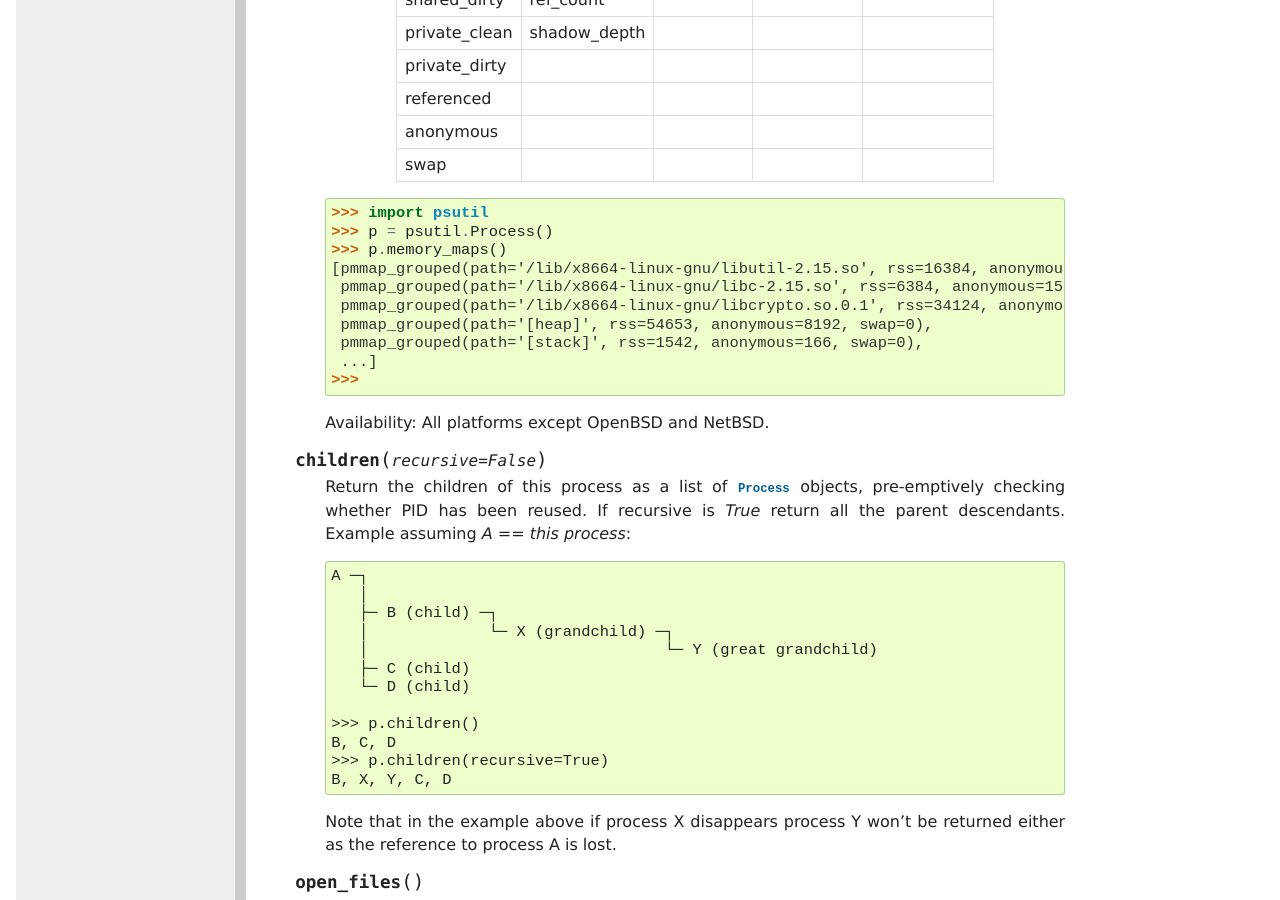
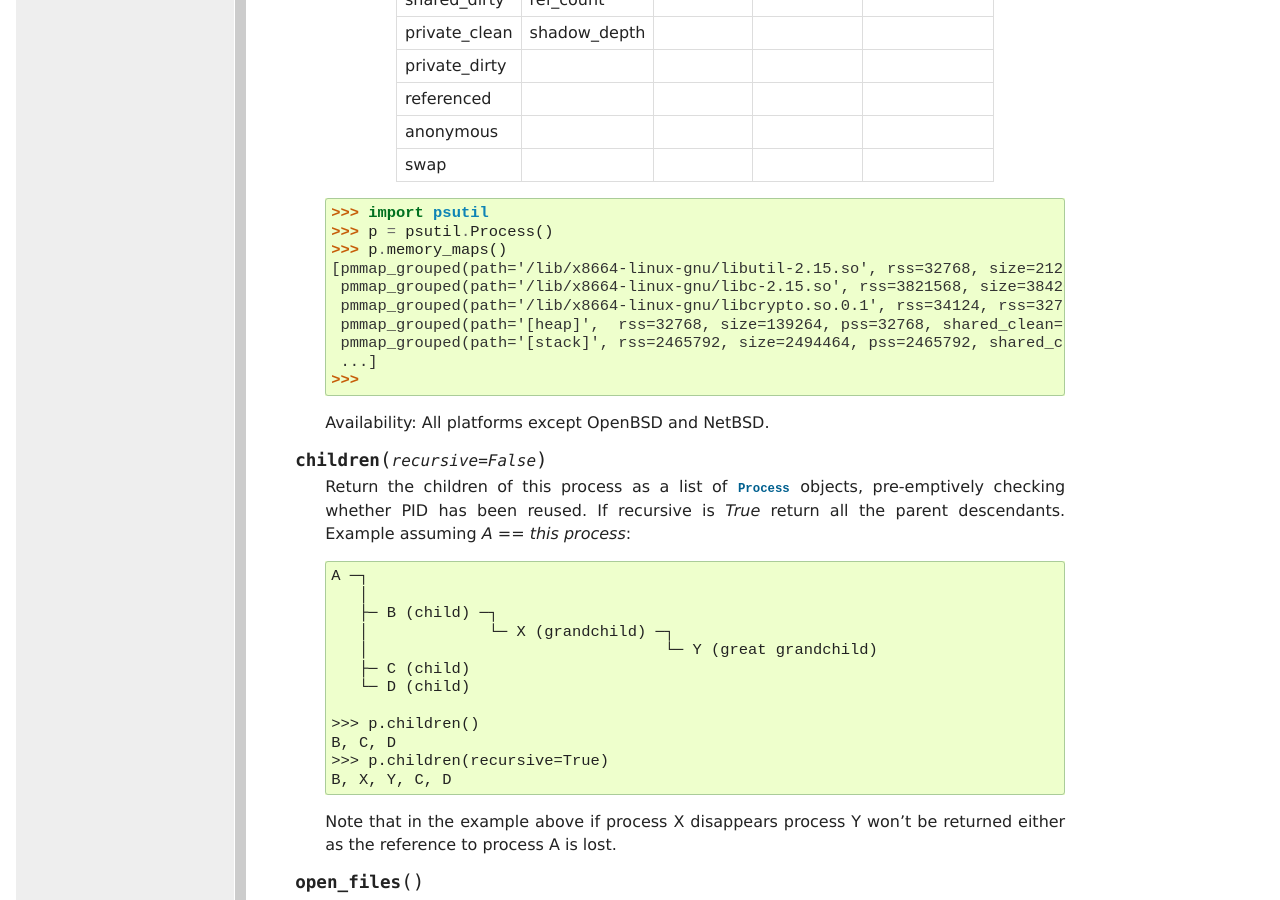
Before and after one commit to giampaolo/psutil, a Sphinx documentation site: the page built from docs/index.rst, in a window 1280 px wide and 900 px high, scrolled down 16896 px. Built offline with Sphinx 7.4.7, drawn with Linux system fonts in a browser that asks for light colours; formulas are drawn with MathJax 3.

Commit message:
update doc

```diff
--- a/docs/index.rst
+++ b/docs/index.rst
@@ -1070,11 +1070,11 @@ Process class
       >>> import psutil
       >>> p = psutil.Process()
       >>> p.memory_maps()
-      [pmmap_grouped(path='/lib/x8664-linux-gnu/libutil-2.15.so', rss=16384, anonymous=8192, swap=0),
-       pmmap_grouped(path='/lib/x8664-linux-gnu/libc-2.15.so', rss=6384, anonymous=15, swap=0),
-       pmmap_grouped(path='/lib/x8664-linux-gnu/libcrypto.so.0.1', rss=34124, anonymous=1245, swap=0),
-       pmmap_grouped(path='[heap]', rss=54653, anonymous=8192, swap=0),
-       pmmap_grouped(path='[stack]', rss=1542, anonymous=166, swap=0),
+      [pmmap_grouped(path='/lib/x8664-linux-gnu/libutil-2.15.so', rss=32768, size=2125824, pss=32768, shared_clean=0, shared_dirty=0, private_clean=20480, private_dirty=12288, referenced=32768, anonymous=12288, swap=0),
+       pmmap_grouped(path='/lib/x8664-linux-gnu/libc-2.15.so', rss=3821568, size=3842048, pss=3821568, shared_clean=0, shared_dirty=0, private_clean=0, private_dirty=3821568, referenced=3575808, anonymous=3821568, swap=0),
+       pmmap_grouped(path='/lib/x8664-linux-gnu/libcrypto.so.0.1', rss=34124, rss=32768, size=2134016, pss=15360, shared_clean=24576, shared_dirty=0, private_clean=0, private_dirty=8192, referenced=24576, anonymous=8192, swap=0),
+       pmmap_grouped(path='[heap]',  rss=32768, size=139264, pss=32768, shared_clean=0, shared_dirty=0, private_clean=0, private_dirty=32768, referenced=32768, anonymous=32768, swap=0),
+       pmmap_grouped(path='[stack]', rss=2465792, size=2494464, pss=2465792, shared_clean=0, shared_dirty=0, private_clean=0, private_dirty=2465792, referenced=2277376, anonymous=2465792, swap=0),
        ...]
       >>>
 
```
Also changed, not shown: README.rst (+5 -6 lines).
